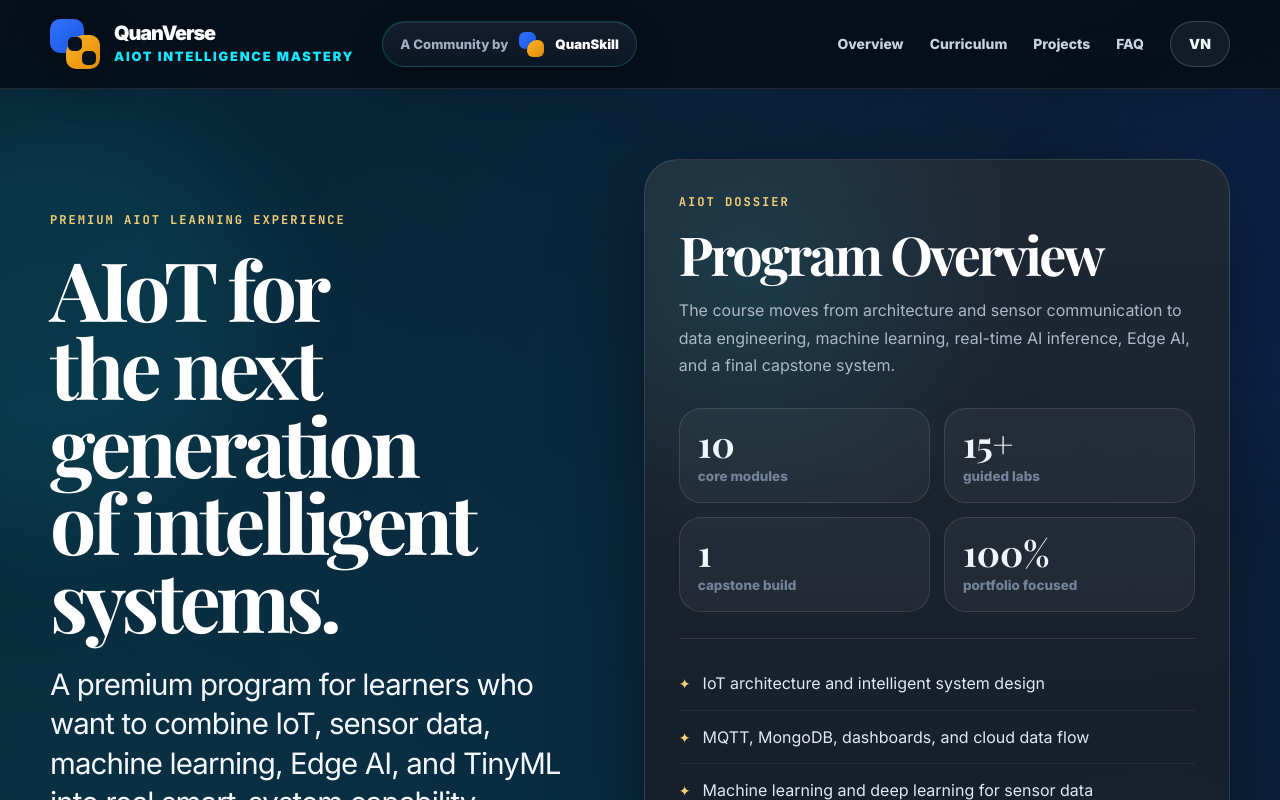
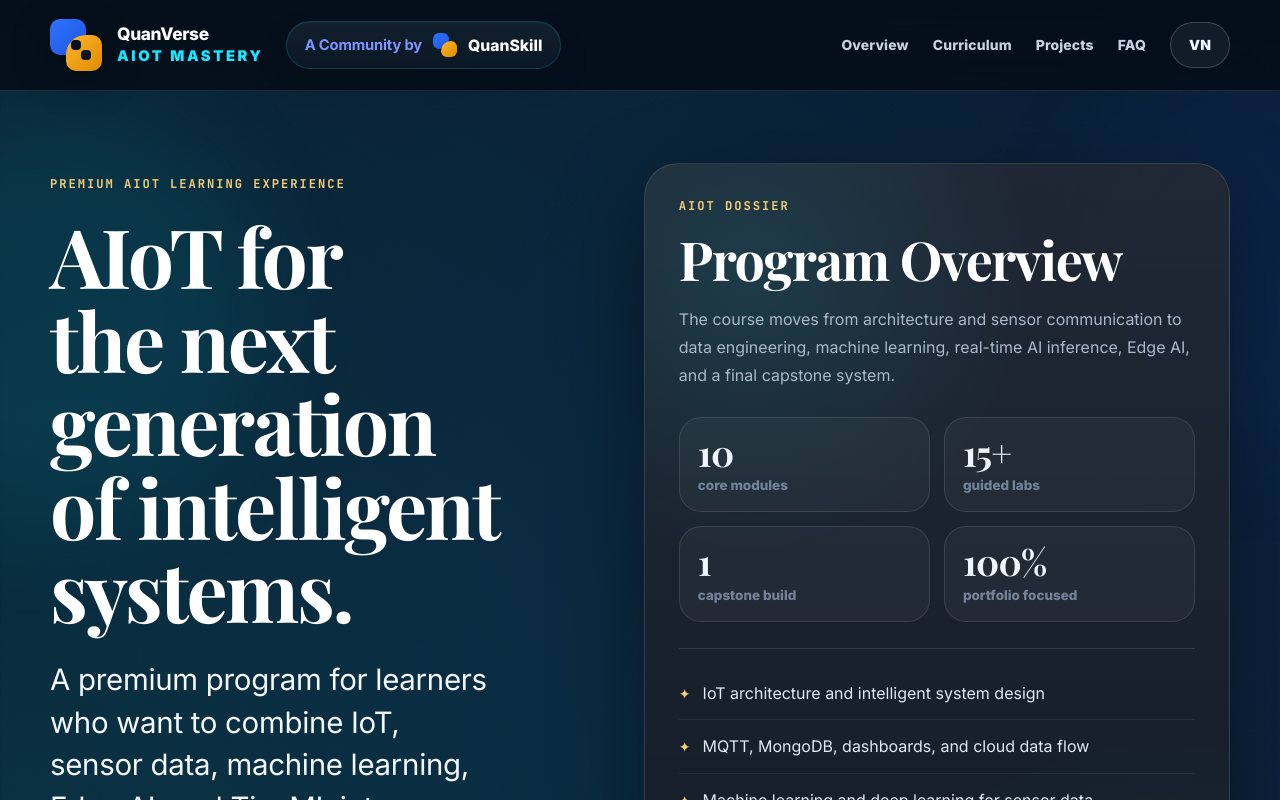
Before and after one commit to mishrasundaram/aiot-premium-course-webapp, a Next.js app: page / in a window 1280 px wide. Shown: the top 800 px of the page. Built offline with nearby package versions, Linux system fonts and the light colour scheme.

Commit message:
Refine logo to match original and fix headline spacing

```diff
--- a/app/globals.css
+++ b/app/globals.css
@@ -950,3 +950,274 @@ button {
     padding: 58px 24px;
   }
 }
+
+/* =========================================================
+   Final Logo + Typography Fix
+   - Logo closer to original
+   - Smaller title, larger subtitle
+   - Fix overlapping letters
+========================================================= */
+
+/* ---------- Header / Logo ---------- */
+
+.nav-shell {
+  min-height: 90px;
+}
+
+.brand-zone {
+  display: flex;
+  align-items: center;
+  gap: 22px;
+  min-width: 0;
+}
+
+.brand-composite {
+  display: inline-flex;
+  align-items: center;
+  gap: 15px;
+}
+
+.qv-symbol {
+  width: 52px;
+  height: 52px;
+  position: relative;
+  display: inline-block;
+  flex: 0 0 auto;
+  filter: drop-shadow(0 10px 18px rgba(0, 0, 0, 0.28));
+}
+
+.qv-blue,
+.qv-gold {
+  position: absolute;
+  width: 36px;
+  height: 36px;
+  border-radius: 10px;
+}
+
+.qv-blue {
+  left: 0;
+  top: 0;
+  background: linear-gradient(135deg, #2f73ff 0%, #1c56df 100%);
+  border-bottom-right-radius: 20px;
+}
+
+.qv-gold {
+  right: 0;
+  bottom: 0;
+  background: linear-gradient(135deg, #ffb52c 0%, #e08b00 100%);
+  border-top-left-radius: 20px;
+}
+
+.qv-symbol::after {
+  content: "";
+  position: absolute;
+  width: 10px;
+  height: 10px;
+  left: 21px;
+  top: 21px;
+  border-radius: 4px;
+  background: #06111d;
+  box-shadow: 10px 10px 0 #06111d;
+}
+
+.brand-copy {
+  display: flex;
+  flex-direction: column;
+  justify-content: center;
+  min-width: 0;
+}
+
+.brand-copy strong {
+  color: #ffffff;
+  font-size: 1.08rem;         /* title smaller */
+  line-height: 1.05;
+  letter-spacing: -0.02em;
+  font-weight: 800;
+}
+
+.brand-copy small {
+  margin-top: 6px;
+  color: #18e7ff;
+  font-size: 0.92rem;         /* subtitle larger */
+  line-height: 1.08;
+  letter-spacing: 0.18em;
+  text-transform: uppercase;
+  font-weight: 900;
+}
+
+.community-badge {
+  min-height: 48px;
+  padding: 0 18px;
+  display: inline-flex;
+  align-items: center;
+  gap: 11px;
+  border-radius: 999px;
+  background:
+    linear-gradient(180deg, rgba(255,255,255,0.05), rgba(255,255,255,0.02)),
+    rgba(8, 22, 36, 0.72);
+  border: 1px solid rgba(21, 232, 255, 0.16);
+  box-shadow:
+    inset 0 1px 0 rgba(255,255,255,0.05),
+    0 14px 30px rgba(0,0,0,0.16);
+  white-space: nowrap;
+}
+
+.community-badge > span:first-child {
+  color: #7e95ff;
+  font-size: 0.92rem;
+  font-weight: 700;
+  letter-spacing: -0.01em;
+}
+
+.community-badge strong {
+  color: #ffffff;
+  font-size: 0.98rem;
+  font-weight: 800;
+}
+
+.qs-symbol {
+  width: 24px;
+  height: 24px;
+  position: relative;
+  display: inline-block;
+  flex: 0 0 auto;
+}
+
+.qs-symbol span {
+  position: absolute;
+  width: 16px;
+  height: 16px;
+  border-radius: 6px;
+}
+
+.qs-symbol span:first-child {
+  left: 0;
+  top: 0;
+  background: linear-gradient(135deg, #2f73ff, #1c56df);
+  border-bottom-right-radius: 10px;
+}
+
+.qs-symbol span:last-child {
+  right: 0;
+  bottom: 0;
+  background: linear-gradient(135deg, #ffb52c, #e08b00);
+  border-top-left-radius: 10px;
+}
+
+/* ---------- Fix overlapping letters / headline spacing ---------- */
+
+.hero h1 {
+  letter-spacing: -0.028em !important;
+  line-height: 1.02 !important;
+  word-spacing: normal;
+}
+
+.hero-subtitle {
+  letter-spacing: -0.01em !important;
+  line-height: 1.45 !important;
+}
+
+.hero-note {
+  line-height: 1.82 !important;
+}
+
+.hero-panel h2,
+.section-head h2,
+.final-section h2 {
+  letter-spacing: -0.028em !important;
+  line-height: 1.02 !important;
+}
+
+.module-main h3,
+.studio-grid h3,
+.project-grid h3,
+.faq-grid h3 {
+  letter-spacing: -0.01em !important;
+  line-height: 1.22 !important;
+}
+
+.module-main p,
+.studio-grid p,
+.project-grid p,
+.faq-grid p,
+.hero-panel > p,
+.section-head p,
+.final-section p {
+  line-height: 1.76 !important;
+}
+
+/* avoid too much squeezing on large serif text */
+.hero h1,
+.hero-panel h2,
+.section-head h2,
+.final-section h2 {
+  text-wrap: balance;
+}
+
+/* ---------- Small visual cleanup ---------- */
+
+.nav-links {
+  gap: 24px;
+}
+
+.nav-links a {
+  letter-spacing: 0.01em;
+}
+
+.hero {
+  padding-top: 72px;
+}
+
+.panel-stats strong {
+  letter-spacing: -0.02em;
+}
+
+@media (max-width: 1080px) {
+  .community-badge {
+    display: none;
+  }
+}
+
+@media (max-width: 760px) {
+  .brand-zone {
+    gap: 14px;
+  }
+
+  .qv-symbol {
+    width: 44px;
+    height: 44px;
+  }
+
+  .qv-blue,
+  .qv-gold {
+    width: 30px;
+    height: 30px;
+  }
+
+  .qv-symbol::after {
+    width: 9px;
+    height: 9px;
+    left: 18px;
+    top: 18px;
+    box-shadow: 9px 9px 0 #06111d;
+  }
+
+  .brand-copy strong {
+    font-size: 1rem;
+  }
+
+  .brand-copy small {
+    font-size: 0.78rem;
+    letter-spacing: 0.14em;
+  }
+
+  .hero h1 {
+    line-height: 1.03 !important;
+  }
+
+  .hero-panel h2,
+  .section-head h2,
+  .final-section h2 {
+    line-height: 1.04 !important;
+  }
+}
--- a/app/page.tsx
+++ b/app/page.tsx
@@ -214,7 +214,7 @@ export default function Home() {
               </span>
               <span className="brand-copy">
                 <strong>QuanVerse</strong>
-                <small>AIoT Intelligence Mastery</small>
+                <small>AIOT MASTERY</small>
               </span>
             </a>
 
```
